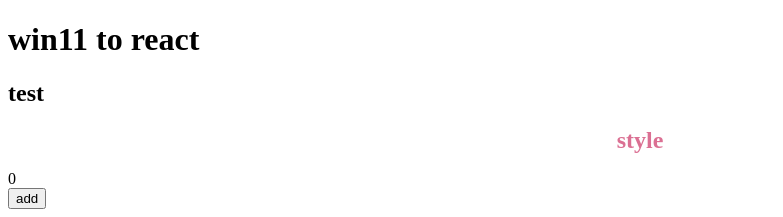
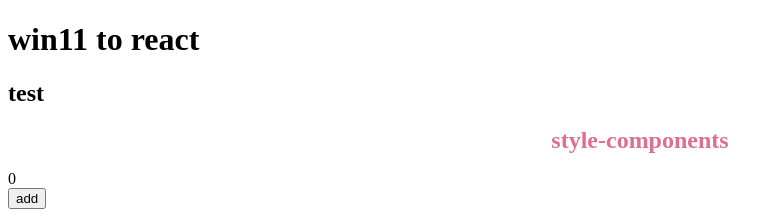
Before and after one commit to CVopen/react-to-win11, a React app: page / in a window 1280 px wide. Shown: the top 217 px of the page, without its empty margins (0-783 px from the left). Built offline with nearby package versions, Linux system fonts and the light colour scheme.

Commit message:
feat(config): deploy to github pages

```diff
--- a/config/webpack.common.js
+++ b/config/webpack.common.js
@@ -15,7 +15,7 @@ module.exports = {
     filename: 'js/[name]_[contenthash]_.js',
     assetModuleFilename: 'images/[hash][ext][query]',
     pathinfo: false,
-    publicPath: '/',
+    publicPath: '/react-to-win11',
   },
   cache: {
     type: 'filesystem',
--- a/package.json
+++ b/package.json
@@ -4,7 +4,7 @@
   "description": "",
   "main": "index.js",
   "private": true,
-  "homepage": "https://cvopen.github.io/react-to-win11",
+  "homepage": "./",
   "scripts": {
     "build": "cross-env NODE_ENV=production webpack --config ./config/webpack.prod.js",
     "start": "cross-env NODE_ENV=development webpack server --config config/webpack.dev.js",
--- a/public/index.html
+++ b/public/index.html
@@ -1,15 +1,18 @@
 <!DOCTYPE html>
 <html lang="en">
+
 <head>
   <meta charset="utf-8" />
-    <link rel="icon" href="./favicon.ico" />
   <meta name="viewport" content="width=device-width, initial-scale=1" />
   <meta name="description" content="Web site created using create-react-app" />
-    <title><%= htmlWebpackPlugin.options.title %></title>
+  <title>
+    <%= htmlWebpackPlugin.options.title %>
+  </title>
 </head>
 
 <body>
   <noscript>You need to enable JavaScript to run this app.</noscript>
   <div id="root"></div>
 </body>
+
 </html>
--- a/src/App.tsx
+++ b/src/App.tsx
@@ -17,7 +17,7 @@ const App: React.FC = () => {
     <>
       <h1>win11 to react</h1>
       <h2>test</h2>
-      <Title>style</Title>
+      <Title>style-components</Title>
       <div>{count}</div>
       <button onClick={() => dispatch(addCount(1))}>add</button>
     </>
```
Lines whose indentation alone changed are shown as unchanged.
